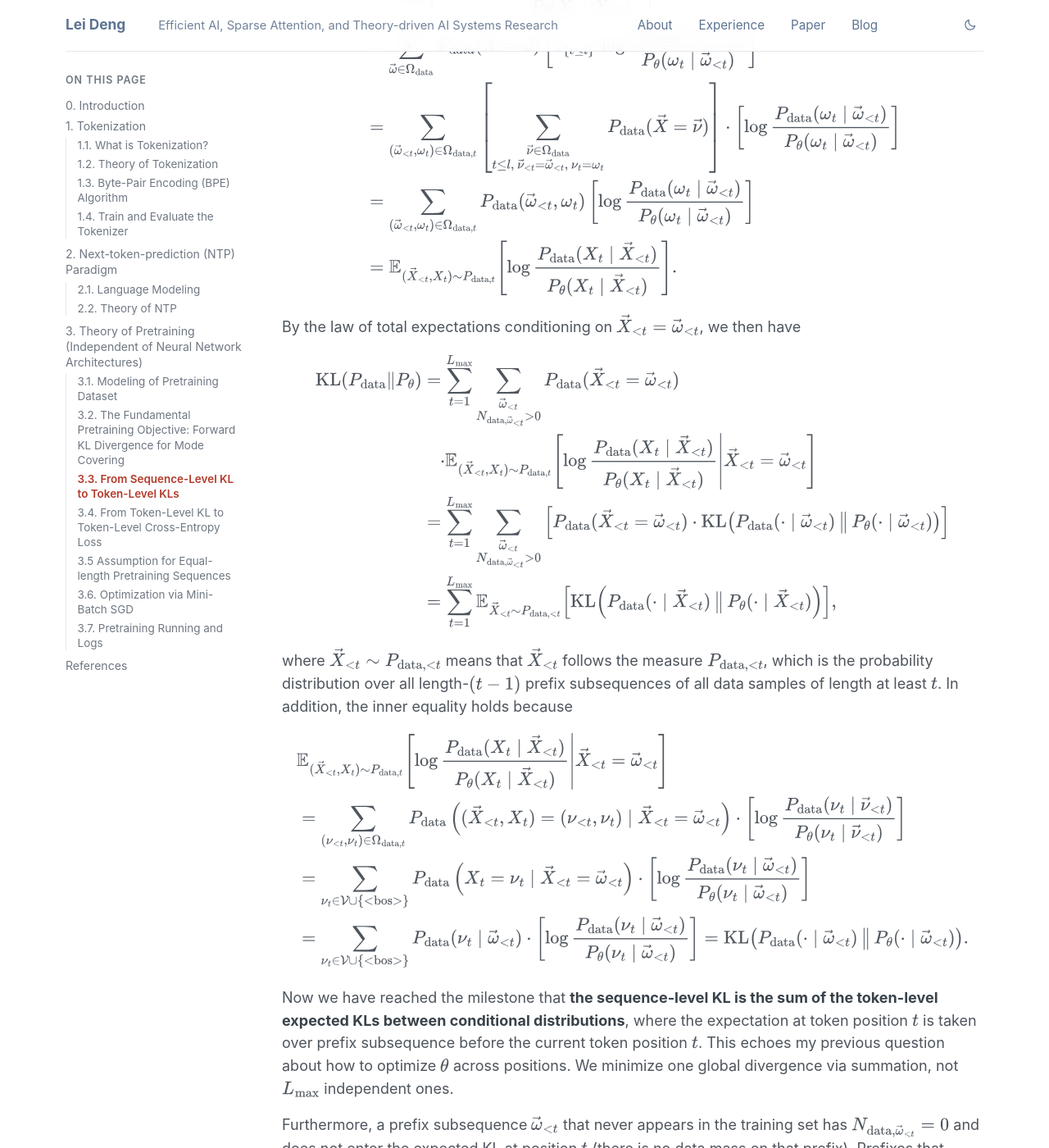
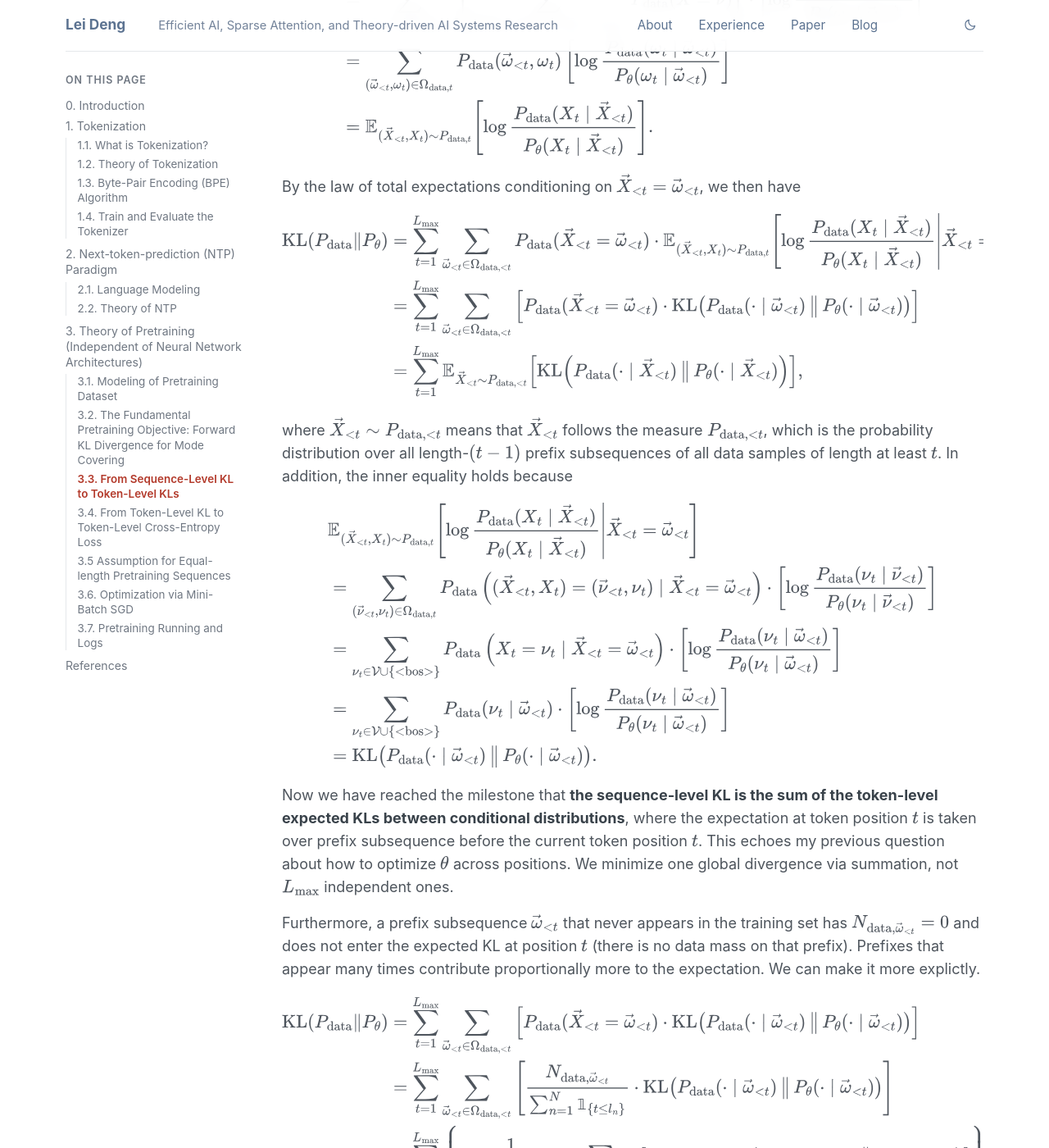
Before and after one commit to leideng/leideng.github.io, a Jekyll site: the page built from _posts/2026-06-02-nanochat-ascend-part1.md, in a window 1280 px wide and 1400 px high, scrolled down 22897 px. Shown: the whole window at 82% size. Built offline with Jekyll 4.4.1, drawn with Linux system fonts in a browser that asks for light colours; some of the changed text lies outside the part shown.

Commit message:
sec 3.3 good noew

````diff
--- a/_posts/2026-06-02-nanochat-ascend-part1.md
+++ b/_posts/2026-06-02-nanochat-ascend-part1.md
@@ -1001,8 +1001,8 @@
 
 $$
 \begin{aligned}
-\log \frac{P_{\text{data}}(\vec{\omega})}{P_\theta(\vec{\omega})} \\
-= \log \frac{ \prod_{t=1}^l P_{\text{data}}(\omega_t \mid \vec{\omega}_{\lt t}) }{  \prod_{t=1}^l P_{\theta}(\omega_t \mid \vec{\omega}_{\lt t})  } \\
+\log \frac{P_{\text{data}}(\vec{\omega})}{P_\theta(\vec{\omega})}
+= \log \frac{ \prod_{t=1}^l P_{\text{data}}(\omega_t \mid \vec{\omega}_{\lt t}) }{  \prod_{t=1}^l P_{\theta}(\omega_t \mid \vec{\omega}_{\lt t})  }
 = \sum_{t=1}^{l} \log \frac{P_{\text{data}}(\omega_t \mid \vec{\omega}_{\lt t})}{P_\theta(\omega_t \mid \vec{\omega}_{\lt t})}.
 \end{aligned}
 $$
@@ -1037,7 +1037,7 @@
 &=\sum_{\vec{\omega} \in \Omega_{\text{data}}} P_{\text{data}} (\vec{X} = \vec{\omega})
 \left[\mathbb{1}_{\{t \le l\}}\, \log \frac{P_{\text{data}}(\omega_t \mid \vec{\omega}_{\lt t})}{P_\theta(\omega_t \mid \vec{\omega}_{\lt t})}\right] \\
 &=\sum_{ (\vec{\omega}_{\lt t}, \omega_t) \in \Omega_{\text{data},t}}
-\left[ \sum_{\substack{\vec{\nu} \in \Omega_{\text{data}} \\ t \le l,\, \vec{\nu}_{\lt t}=\vec{\omega}_{\lt t},\, \nu_t = \omega_t}}
+\left[ \sum_{\substack{\vec{\nu} \in \Omega_{\text{data}}: t \le l,\, \vec{\nu}_{\lt t}=\vec{\omega}_{\lt t},\, \nu_t = \omega_t}}
 P_{\text{data}} (\vec{X} = \vec{\nu})  \right]
 \cdot \left[\log \frac{P_{\text{data}}(\omega_t \mid \vec{\omega}_{\lt t})}{P_\theta(\omega_t \mid \vec{\omega}_{\lt t})}\right] \\
 &=\sum_{ (\vec{\omega}_{\lt t}, \omega_t) \in \Omega_{\text{data},t}}  P_{\text{data}} (\vec{\omega}_{\lt t}, \omega_t)
@@ -1052,12 +1052,12 @@
 $$
 \begin{aligned}
 \mathrm{KL}(P_{\text{data}}\|P_\theta)
-&= \sum_{t = 1}^{L_{\max}} \sum_{\substack{\vec{\omega}_{\lt t} \\ N_{\text{data}, \vec{\omega}_{\lt t}} \gt 0}}
-P_{\text{data}}(\vec{X}_{\lt t} = \vec{\omega}_{\lt t} ) \\
-&\quad \cdot \mathbb{E}_{ (\vec{X}_{\lt t}, X_t) \sim P_{\text{data},t}}\!\left[
+&= \sum_{t = 1}^{L_{\max}} \sum_{\vec{\omega}_{\lt t} \in \Omega_{\text{data}, {\lt t}}}
+P_{\text{data}}(\vec{X}_{\lt t} = \vec{\omega}_{\lt t} )
+ \cdot \mathbb{E}_{ (\vec{X}_{\lt t}, X_t) \sim P_{\text{data},t}}\!\left[
 \left. \log \frac{P_{\text{data}}(X_t \mid \vec{X}_{\lt t})}{P_\theta(X_t \mid \vec{X}_{\lt t})}
 \right|  \vec{X}_{\lt t} = \vec{\omega}_{\lt t} \right] \\
-&= \sum_{t = 1}^{L_{\max}} \sum_{\substack{\vec{\omega}_{\lt t} \\ N_{\text{data}, \vec{\omega}_{\lt t}} \gt 0}}
+&= \sum_{t = 1}^{L_{\max}} \sum_{\vec{\omega}_{\lt t} \in \Omega_{\text{data}, {\lt t}} }
 \left[ P_{\text{data}}(\vec{X}_{\lt t} = \vec{\omega}_{\lt t} ) \cdot
 \mathrm{KL}\!\left(P_{\text{data}}(\cdot \mid \vec{\omega}_{\lt t}) \,\big\|\, P_\theta(\cdot \mid \vec{\omega}_{\lt t})\right)
 \right] \\
@@ -1105,7 +1105,7 @@
 &= \sum_{t = 1}^{L_{\max}} \left\{ \frac{1}{ \sum_{n=1}^N \mathbb{1}_{ \{ t \le l_n \} }}
 \sum_{n=1}^N \left[ \mathbb{1}_{ \{ t \le l_n \} }
 \cdot \mathrm{KL}\!\left(P_{\text{data}}(\cdot \mid \vec{x}^n_{\lt t}) \,\big\|\, P_\theta(\cdot \mid \vec{x}^n_{\lt t})\right) \right] \right\} \\
-&= \sum_{t = 1}^{L_{\max}} \left[ \frac{ \sum_{n=1}^N  \left[ \mathbb{1}_{ \{ t \le l_n \} } \cdot \mathrm{KL}\!\left(P_{\text{data}}(\cdot \mid \vec{x}^n_{\lt t}) \,\big\|\, P_\theta(\cdot \mid \vec{x}^n_{\lt t})\right) \right]  }{ \sum_{n=1}^N \mathbb{1}_{ \{ t \le l_n \} }}  \right]
+&= \sum_{t = 1}^{L_{\max}} \left[ \frac{ \sum_{n=1}^N  \left[ \mathbb{1}_{ \{ t \le l_n \} } \cdot \mathrm{KL}\!\left(P_{\text{data}}(\cdot \mid \vec{x}^n_{\lt t}) \,\big\|\, P_\theta(\cdot \mid \vec{x}^n_{\lt t})\right) \right]  }{ \sum_{n=1}^N \mathbb{1}_{ \{ t \le l_n \} }}  \right].
 \end{aligned}
 $$
 
@@ -1130,15 +1130,15 @@
  x^5, l=4  | f(5,1)   | f(5,2)   | f(5,3)   | f(5,4)   |
 ```
 
-The last line of the derivation is then “sum the column, divide by the number of filled cells, repeat for each $t$”:
-
-$$
-\begin{aligned}
-\mathrm{KL}(P_{\text{data}}\|P_\theta) \\
-= \underbrace{\frac{f(1,1)+f(2,1)+f(3,1)+f(4,1)+f(5,1)}{5}}_{t=1} \\
-+ \underbrace{\frac{f(1,2)+f(2,2)+f(3,2)+f(4,2)+f(5,2)}{5}}_{t=2} \\
-+ \underbrace{\frac{f(2,3)+f(3,3)+f(4,3)+f(5,3)}{4}}_{t=3} \\
-+ \underbrace{\frac{f(4,4)+f(5,4)}{2}}_{t=4}.
+The last line of the derivation is then "sum the column, divide by the number of filled cells, repeat for each $t$":
+
+$$
+\begin{aligned}
+\mathrm{KL}(P_{\text{data}}\|P_\theta)
+& = \underbrace{\frac{f(1,1)+f(2,1)+f(3,1)+f(4,1)+f(5,1)}{5}}_{t=1} \\
+& + \underbrace{\frac{f(1,2)+f(2,2)+f(3,2)+f(4,2)+f(5,2)}{5}}_{t=2} \\
+& + \underbrace{\frac{f(2,3)+f(3,3)+f(4,3)+f(5,3)}{4}}_{t=3} \\
+& + \underbrace{\frac{f(4,4)+f(5,4)}{2}}_{t=4}.
 \end{aligned}
 $$
 
````
Also changed, not shown: other parts of _posts/2026-06-02-nanochat-ascend-part1.md (+3 -3 lines).
